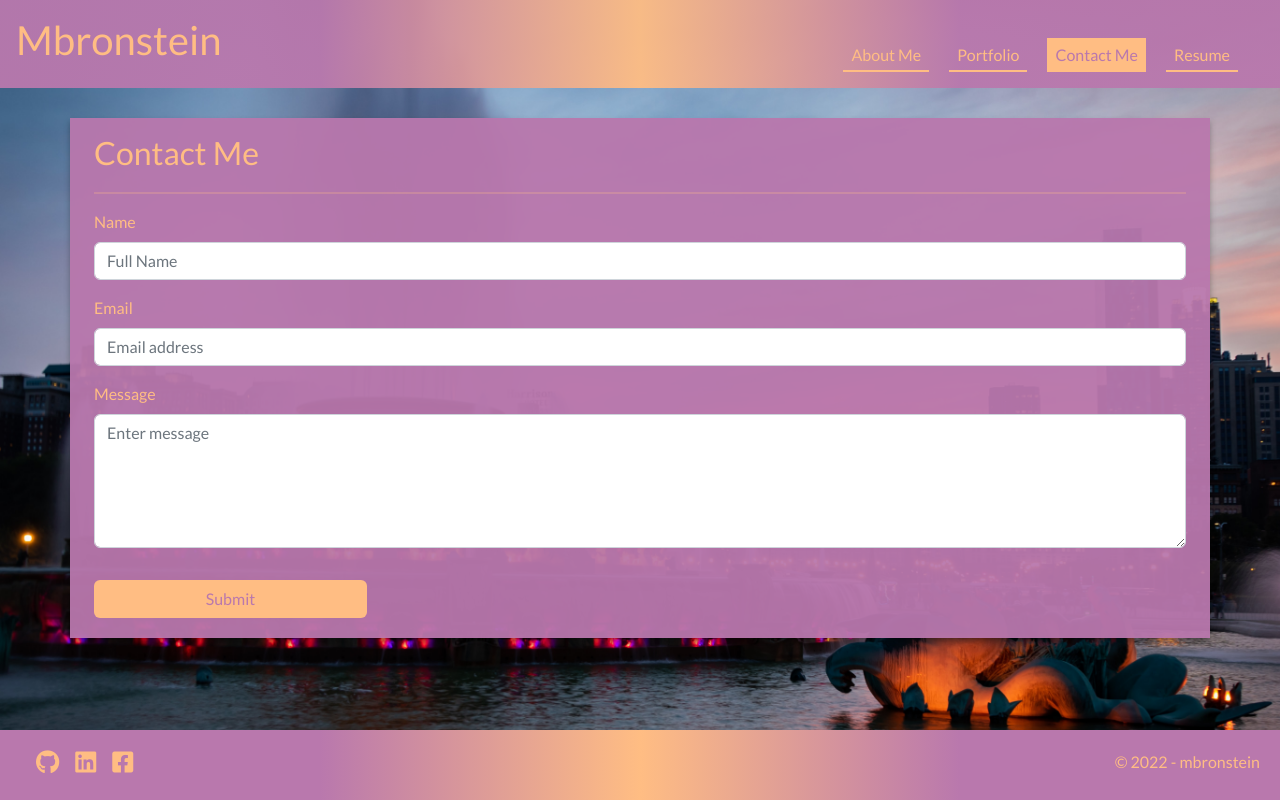
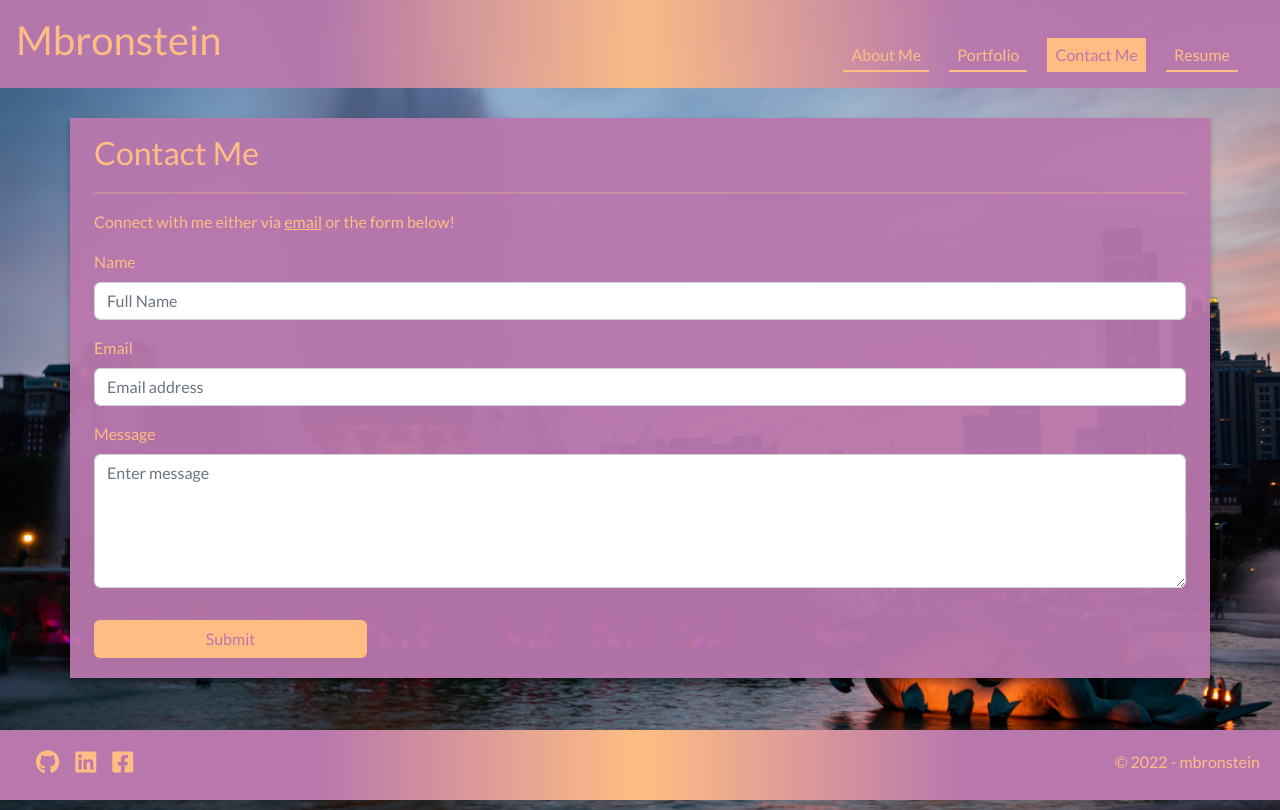
Before and after one commit to mbronstein1/My-Portfolio, a React (Create React App) app: page /#/contact in a window 1280 px wide. Built offline with nearby package versions, Linux system fonts and the light colour scheme.

Commit message:
added email address to form

```diff
--- a/src/components/Form/Form.css
+++ b/src/components/Form/Form.css
@@ -7,6 +7,10 @@
     overflow: auto;
     margin: 30px auto 128px;
     width: 90%;
+}
+
+form a {
+    color: rgb(255,189,131);
 }
 
 button.custom-form-btn {
--- a/src/components/Form/Form.js
+++ b/src/components/Form/Form.js
@@ -16,6 +16,9 @@ export default function Form({
             <h2 className='contact-header pb-1'>Contact Me</h2>
             <hr style={{ borderTop: "solid 2px rgb(255, 189, 131)" }} />
             <form className='contact-form'>
+                <div>
+                    <p>Connect with me either via <a href="mailto:mbronstein1@gmail.com">email</a> or the form below!</p>
+                </div>
                 <div className="my-3">
                     <label className="form-label">Name</label>
                     <input
```
